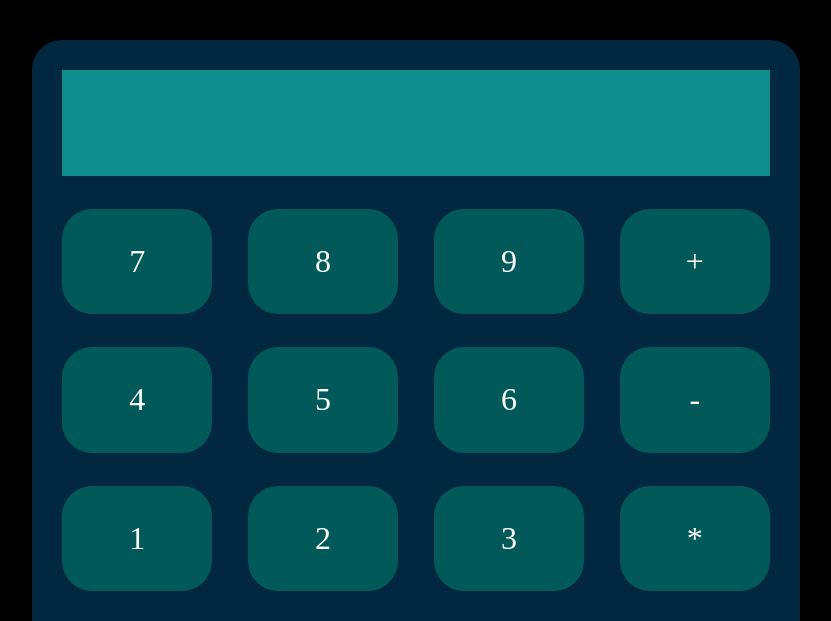
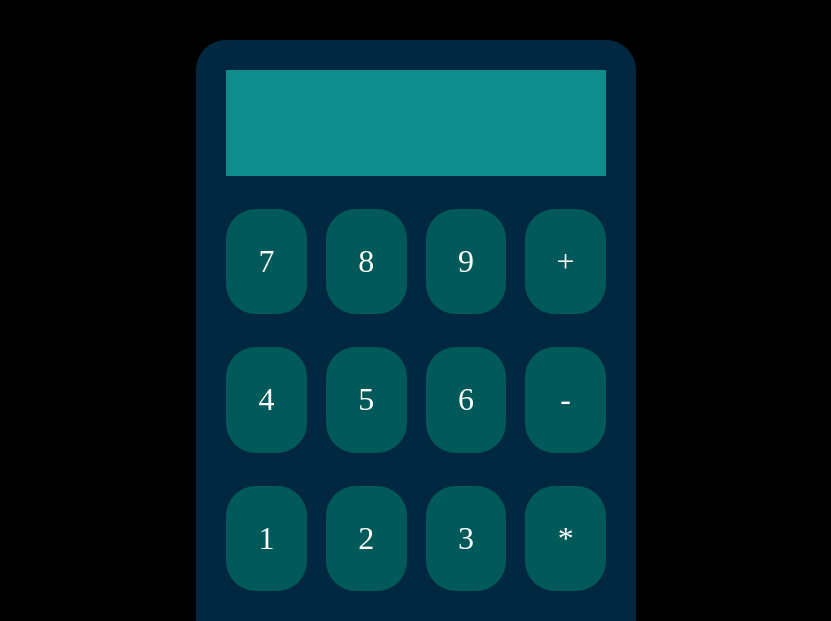
Before and after one commit to Zen-Yee/Practice, a plain HTML site: page Simple Calculator/index.html in a window 1280 px wide. Shown: the top 621 px of the page, without its empty margins (224-1055 px from the left). Drawn offline with Linux system fonts and the light colour scheme.

Commit message:
Update style.css

```diff
--- a/Simple Calculator/style.css
+++ b/Simple Calculator/style.css
@@ -15,11 +15,9 @@ body{
 }
 
 .container{
-    min-width: 440px;
-    width: 100%;
+    width: 440px;
     height: 90%;
     padding: 30px;
-    margin: auto 20%;
     border-radius: 30px;
     background-color: #012840;
 
```
